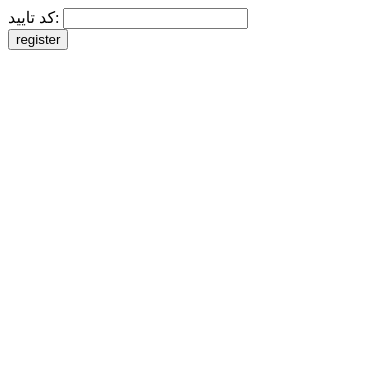
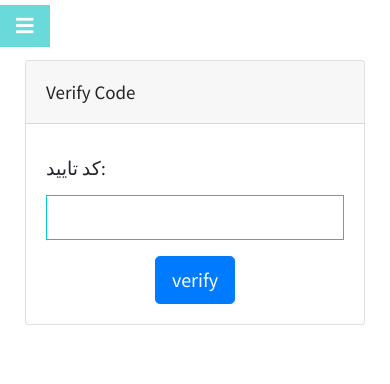
Before and after one commit to amir-aspad/weblog, a Django app: page /panel/verify/phone/ in a window 390 px wide. Shown: the top 384 px of the page. Run offline with Django 5.2, Linux system fonts and the light colour scheme; some libraries are stand-ins or nearby versions.

Commit message:
verify phone template view complated and some more

```diff
--- a/codes/blog/templates/blog/show_all.html
+++ b/codes/blog/templates/blog/show_all.html
@@ -58,7 +58,7 @@
         </div>
     </article>
     {% empty %}
-    <p class="alert alert-danger col-12">there is no result found for your filter</p>
+    <p class="alert alert-danger col-12">there is no result found</p>
     {% endfor %}
 </div>
 <div class="tm-mt-100 tm-mb-75">
--- a/codes/panel/forms.py
+++ b/codes/panel/forms.py
@@ -87,4 +87,6 @@ class RegisterUserForm(forms.Form):
 
 
 class VerifyPhoneForm(forms.Form):
-    code = forms.CharField(label=_('کد تایید'))
+    code = forms.CharField(
+        label=_('کد تایید'),
+        widget=forms.TextInput(attrs={'class':'form-control'}))
--- a/codes/panel/mixins.py
+++ b/codes/panel/mixins.py
@@ -2,6 +2,7 @@ from django.contrib.auth.mixins import LoginRequiredMixin
 from django.shortcuts import redirect
 from django.contrib import messages
 from django.urls import reverse
+from django.views import View
 
 
 class MyLoginRequiredMixin(LoginRequiredMixin):
@@ -9,6 +10,13 @@ class MyLoginRequiredMixin(LoginRequiredMixin):
         if not request.user.is_authenticated:
             next_url = request.GET.get('next', request.path)
             messages.error(request, "You should login first!")
-
             return redirect(f'{reverse("panel:login")}?next={next_url}')
         return super().dispatch(request, *args, **kwargs)
+
+
+class AnonymousRequiredMixin(View):
+    def dispatch(self, request, *args, **kwargs):
+        if request.user.is_authenticated:
+            messages.error(request, 'You are logged in so you cannot access that page.')
+            return redirect('panel:home_panel')
+        return super().dispatch(request, *args, **kwargs)
--- a/codes/panel/models.py
+++ b/codes/panel/models.py
@@ -52,7 +52,10 @@ class Profile(models.Model):
 
     @property
     def full_name(self):
-        return f'{self.first_name} {self.last_name}'
+        if self.first_name and self.last_name:
+            return f'{self.first_name} {self.last_name}'
+        else:
+            return self.user.username
 
 
 class OTP(models.Model):
--- a/codes/panel/templates/panel/login.html
+++ b/codes/panel/templates/panel/login.html
@@ -20,7 +20,7 @@
         {% endfor %}
         {% csrf_token %}
         <div class="d-flex justify-content-center align-items-center">
-            <input type="submit" value="ورود" class="btn btn-primary btn-lg mt-3">
+            <input type="submit" value="Login" class="btn btn-primary btn-lg mt-3">
         </div>
         <a class="d-block" href="{% url 'panel:register' %}">Register</a>
         <a class="d-block" href="">Forget Password</a>
--- a/codes/panel/templates/panel/register.html
+++ b/codes/panel/templates/panel/register.html
@@ -20,7 +20,7 @@
         {% endfor %}
         {% csrf_token %}
         <div class="d-flex justify-content-center align-items-center">
-            <input type="submit" value="ثبت نام" class="btn btn-primary btn-lg mt-3">
+            <input type="submit" value="Register" class="btn btn-primary btn-lg mt-3">
         </div>
         <a class="d-block" href="{% url 'panel:login' %}">i alredy have an account</a>
     </form>
--- a/codes/panel/templates/panel/verify_phone.html
+++ b/codes/panel/templates/panel/verify_phone.html
@@ -1,20 +1,30 @@
 <!DOCTYPE html>
-<html lang="en">
-<head>
-    <meta charset="UTF-8">
-    <meta name="viewport" content="width=device-width, initial-scale=1.0">
-    <title>Document</title>
-</head>
-<body>
-    {% if messages %}
-        {% for msg in messages %}
-            <p>{{msg}}</p>
+{% extends 'base.html' %}
+
+{% block title %} Login Page {% endblock %}
+
+{% block body %}
+
+<div class="mx-auto card mx-auto col-md-6" style="padding: 0px;">
+    <div class="card-header">Verify Code</div>
+    <form class="card-body" action="" method="post" novalidate>
+        {% for field in form %}
+            <div class="fieldWrapper">
+                <div class="label_and_error">
+                    <div class="label_form_side">
+                        {{ field.label_tag }}
+                    </div>
+                    {{ field.errors }}
+                </div>
+                <div>{{ field }}</div>
+            </div>
         {% endfor %}
-    {% endif %}
-    <form action="" method="post" novalidate>
-        {{form}}
         {% csrf_token %}
-        <input type="submit" value="register">
+        <div class="d-flex justify-content-center align-items-center">
+            <input type="submit" value="verify" class="btn btn-primary btn-lg mt-3">
+        </div>
     </form>
-</body>
-</html>
+</div>
+{% endblock %}
+
+{% block footer %}{% endblock %}
--- a/codes/panel/urls.py
+++ b/codes/panel/urls.py
@@ -4,7 +4,7 @@ from . import views
 
 app_name = 'panel'
 urlpatterns = [
-    path('', views.HomeView.as_view(), name='home'),
+    path('', views.HomeView.as_view(), name='home_panel'),
     path('login/', views.LoginUserView.as_view(), name='login'),
     path('logout/', views.LogoutUserView.as_view(), name='logout'),
     path('register/', views.RegisterUserView.as_view(), name='register'),
--- a/codes/panel/views.py
+++ b/codes/panel/views.py
@@ -6,7 +6,7 @@ from django.views import View
 # import from panel app
 from .forms import LoginUserForm, RegisterUserForm, VerifyPhoneForm
 from .models import User, OTP
-from .mixins import MyLoginRequiredMixin
+from .mixins import MyLoginRequiredMixin, AnonymousRequiredMixin
 
 # import form module
 from extra_module.utils import send_verify_phone
@@ -15,15 +15,9 @@ from extra_module.utils import send_verify_phone
 from random import randint
 
 
-class RegisterUserView(View):
+class RegisterUserView(AnonymousRequiredMixin, View):
     template_name = 'panel/register.html'
     form_class = RegisterUserForm
-
-    def dispatch(self, request, *args, **kwargs):
-        if request.user.is_authenticated:
-            messages.error(request, 'you login. so you can not register')
-            return redirect('panel:home')
-        return super().dispatch(request, *args, **kwargs)
 
     def get(self, request):
         form = self.form_class()
@@ -58,15 +52,9 @@ class RegisterUserView(View):
         return render(request, self.template_name, {'form':form})
 
 
-class LoginUserView(View):
+class LoginUserView(AnonymousRequiredMixin, View):
     template_name = 'panel/login.html'
     form_class = LoginUserForm
-
-    def dispatch(self, request, *args, **kwargs):
-        if request.user.is_authenticated:
-            messages.error(request, 'you login before')
-            return redirect('panel:home')
-        return super().dispatch(request, *args, **kwargs)
 
     def get(self, request):
         form = self.form_class()
@@ -84,7 +72,7 @@ class LoginUserView(View):
                 messages.success(request, 'login successfully')
 
                 next = request.GET.get('next', None)
-                return redirect(next if next else 'panel:home')
+                return redirect(next if next else 'panel:home_panel')
             else:
                 messages.error(request, "your input info was wrong")
 
@@ -95,7 +83,7 @@ class LogoutUserView(MyLoginRequiredMixin, View):
     def get(self, request):
         #TODO: The address of this method will be determined later.
         logout(request)
-        return redirect('panel:home')
+        return redirect('panel:home_panel')
 
 
 class HomeView(MyLoginRequiredMixin, View):
@@ -103,7 +91,7 @@ class HomeView(MyLoginRequiredMixin, View):
         return render(request, 'panel/home.html')
 
 
-class VerifyPhoneView(View):
+class VerifyPhoneView(AnonymousRequiredMixin, View):
     form_class = VerifyPhoneForm
     template_name = 'panel/verify_phone.html'
 
@@ -115,35 +103,38 @@ class VerifyPhoneView(View):
         form = self.form_class(request.POST)
         if form.is_valid():
             user_code = form.cleaned_data['code']
-            info = request.session['user_registration_info']
+            self.info = request.session['user_registration_info']
 
             try:
-                found_otp_code = OTP.objects.get(code=user_code, phone=info['phone'])
+                found_otp_code = OTP.objects.get(code=user_code, phone=self.info['phone'])
 
                 if found_otp_code.is_alive():
                     # create user: user info in session object
                     user = User.objects.create(
-                        phone = info['phone'],
-                        password = info['password'],
+                        phone = self.info['phone'],
+                        password = self.info['password'],
                         verified_phone = True
                     )
 
                     # login registered user
-                    login(request, user)
+                    login(request, user, backend='django.contrib.auth.backends.ModelBackend')
 
-                    # delete user info from session
-                    del info
-
-                    # delete otp code
-                    found_otp_code.delete()
+                    self.clear_data(found_otp_code)
 
                     messages.success(request, 'your accounts was successfully created')
-                    return redirect('panel:home')
+                    return redirect('panel:home_panel')
 
                 messages.error(request, 'code was expired')
-                # delete otp code
-                found_otp_code.delete()
+                self.clear_data(found_otp_code)
 
             except OTP.DoesNotExist:
                 messages.error(request, 'input code was wrong')
         return render(request, self.template_name, {'form':form})
+
+
+    def clear_data(self, otp):
+        '''create session and delete otp code'''
+        # clear session
+        del self.info
+        # delete otp code
+        otp.delete()
--- a/codes/static/css/my_style.css
+++ b/codes/static/css/my_style.css
@@ -11,7 +11,7 @@
     gap: 9px;
 }
 .label_form_side{
-
+    font-family: 'Source Sans Pro', sans-serif;
 }
 .category-container{
     display: flex;
--- a/codes/templates/include/header.html
+++ b/codes/templates/include/header.html
@@ -10,7 +10,7 @@
         <nav class="tm-nav" id="tm-nav">
             <ul>
                 {% if request.user.is_authenticated %}
-                <li class="tm-nav-item"><a href="{% url 'panel:home' %}" class="tm-nav-link">
+                <li class="tm-nav-item {% if request.resolver_match.url_name == 'home_panel' %}active{% endif %}"><a href="{% url 'panel:home_panel' %}" class="tm-nav-link">
                         <i class="fa fa-user" aria-hidden="true"></i>
                         panel
                     </a></li>
@@ -19,12 +19,12 @@
                         logout
                     </a></li>
                 {% else %}
-                <li class="tm-nav-item"><a href="{% url 'panel:login' %}" class="tm-nav-link">
+                <li class="tm-nav-item {% if request.resolver_match.url_name == 'login' or request.resolver_match.url_name == 'register' %}active{% endif %}"><a href="{% url 'panel:login' %}" class="tm-nav-link">
                     <i class="fa fa-sign-in" aria-hidden="true"></i>
                         Login or Register
                     </a></li>
                 {% endif %}
-                <li class="tm-nav-item active"><a href="index.html" class="tm-nav-link">
+                <li class="tm-nav-item {% if request.resolver_match.url_name == 'blog_all' %}active{% endif %}"><a href="{% url 'blog:blog_all' %}" class="tm-nav-link">
                         <i class="fas fa-home"></i>
                         Blog Home
                     </a></li>
```
Also changed, not shown: codes/db.sqlite3.
